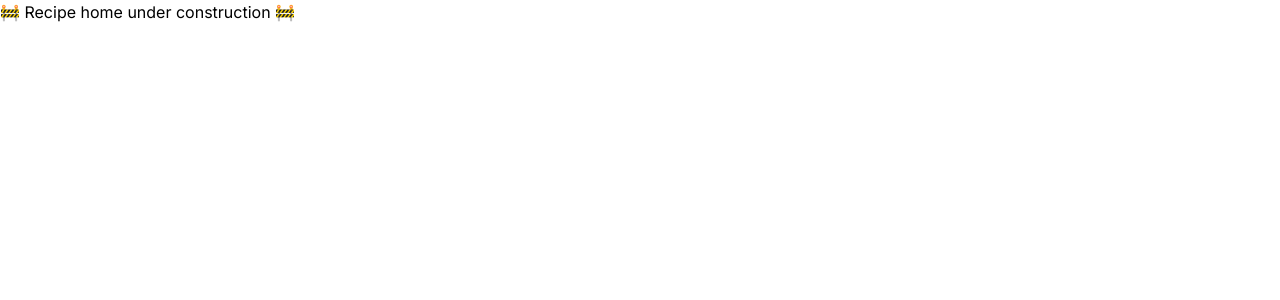
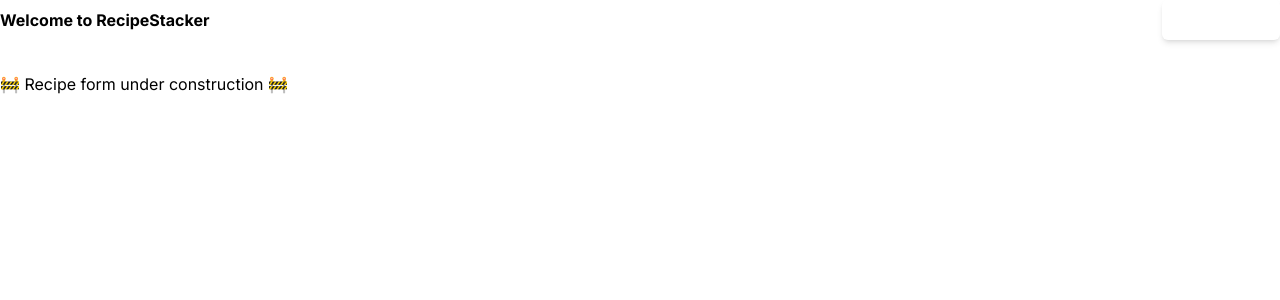
Before and after one commit to ZachHumason/csci32-humason, a Next.js app in the folder apps/csci32-nextjs-humason/: page /recipestacker in a window 1280 px wide. Shown: the top 300 px of the page. Built offline with nearby package versions, Linux system fonts and the light colour scheme.

Commit message:
Checkpoint 5

```diff
--- /dev/null
+++ b/apps/csci32-nextjs-humason/src/app/components/Recipe/RecipeForm.tsx
@@ -0,0 +1,7 @@
+import { useState } from 'react'
+
+export function RecipeForm() {
+  const [recipeFormData, setRecipeFormData] = useState({ name: '', description: '' })
+  const [ingredients, setIngredients] = useState([])
+  return <div>🚧 Recipe form under construction 🚧</div>
+}
--- /dev/null
+++ b/apps/csci32-nextjs-humason/src/app/components/Recipe/RecipeHome.tsx
@@ -0,0 +1,37 @@
+import { RecipeForm } from './RecipeForm'
+import { RecipeContext } from '@/context/RecipeContext'
+import { Wrapper } from '@repo/ui/wrapper'
+import { Flex } from '@repo/ui/flex'
+import { useContext } from 'react'
+import { Button } from '@repo/ui/button'
+import { Variant } from '@repo/ui/variant'
+import { Header } from '@repo/ui/header'
+
+export default function RecipeHome() {
+  const { showRecipeForm, setShowRecipeForm } = useContext(RecipeContext)
+  return (
+    <Wrapper>
+      <Flex className=" items-center w-full justify-between">
+        <Header variant="h1">Welcome to RecipeStacker</Header>
+        <Button
+          variant={Variant.TERTIARY}
+          onClick={() => {
+            setShowRecipeForm(!showRecipeForm)
+          }}
+        >
+          {showRecipeForm ? 'Search Recipes' : 'Create Recipe'}
+        </Button>
+      </Flex>
+
+      <Flex className="flex-col gap-y-8 mt-8">
+        {showRecipeForm ? (
+          <RecipeForm />
+        ) : (
+          <>
+            <div>🚧 Searching recipes under construction 🚧</div>
+          </>
+        )}
+      </Flex>
+    </Wrapper>
+  )
+}
--- a/apps/csci32-nextjs-humason/src/app/recipestacker/page.tsx
+++ b/apps/csci32-nextjs-humason/src/app/recipestacker/page.tsx
@@ -1,11 +1,11 @@
 'use client'
-
-import { RecipeProvider } from '@/context/recipeContext'
+import RecipeHome from '@/components/Recipe/RecipeHome'
+import { RecipeProvider } from '@/context/RecipeContext'
 
 export default function Home() {
   return (
     <RecipeProvider>
-      <div>🚧 Recipe home under construction 🚧</div>
+      <RecipeHome />
     </RecipeProvider>
   )
 }
```
